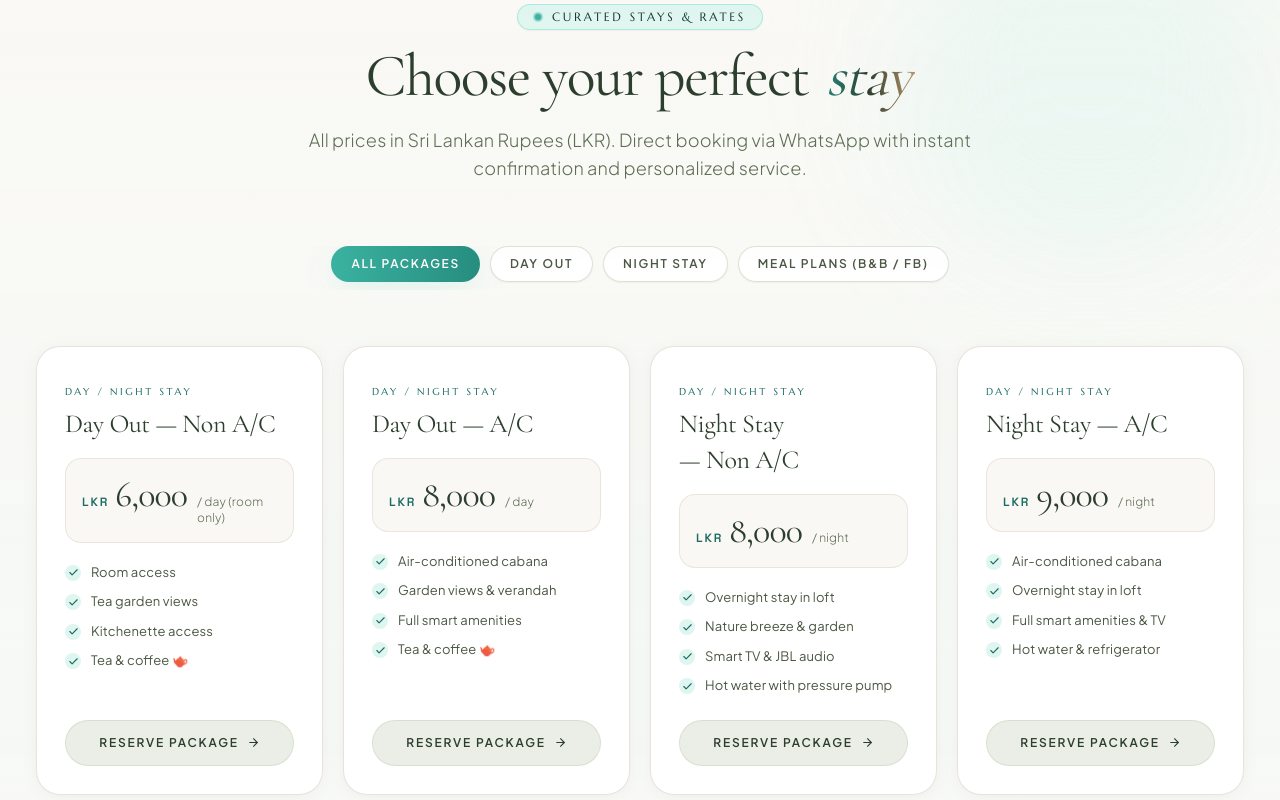
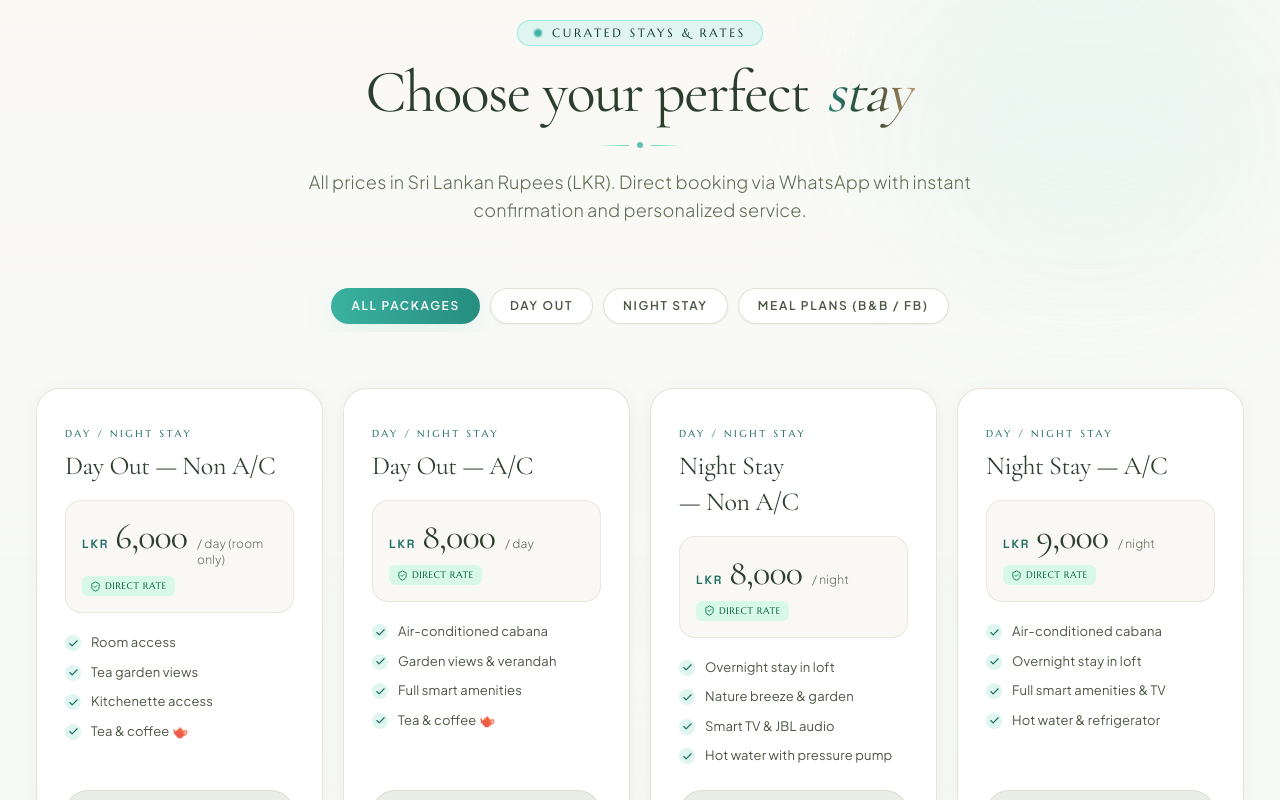
Before and after one commit to raveenn10-bit/kekulama, a Next.js app: page / in a window 1280 px wide. Shown: the part 1900-2700 px from the top of the page. Built offline with nearby package versions, Linux system fonts and the light colour scheme; no server answers.

Commit message:
feat(ui): elevate luxury aesthetic with custom minimalist divider ornaments, 2xl scaling, direct rate badges, and refined glassmorphic cards

```diff
--- a/components/sections/Packages.tsx
+++ b/components/sections/Packages.tsx
@@ -2,7 +2,7 @@
 
 import React, { useState } from "react";
 import { motion, AnimatePresence, useReducedMotion } from "framer-motion";
-import { Check, Sparkles, ArrowRight } from "lucide-react";
+import { Check, Sparkles, ArrowRight, ShieldCheck, Zap } from "lucide-react";
 import { siteData } from "@/data/siteData";
 import { SectionHeading } from "@/components/ui/SectionHeading";
 import { LUXURY_EASING, LUXURY_DURATION } from "@/lib/motion";
@@ -44,7 +44,7 @@ export default function Packages() {
         />
 
         {/* Filter Pills with Liquid Slider Pill Animation */}
-        <div className="flex items-center justify-center gap-2.5 mb-12 overflow-x-auto no-scrollbar pb-2">
+        <div className="flex items-center justify-center gap-2.5 mb-12 2xl:mb-16 overflow-x-auto no-scrollbar pb-2">
           {[
             { id: "all", label: "All Packages" },
             { id: "day", label: "Day Out" },
@@ -56,7 +56,7 @@ export default function Packages() {
               <button
                 key={tab.id}
                 onClick={() => setActiveTab(tab.id as any)}
-                className={`relative px-5 py-2.5 rounded-full font-body text-xs font-semibold uppercase tracking-[0.14em] transition-colors duration-300 whitespace-nowrap cursor-pointer z-10 ${
+                className={`relative px-5 py-2.5 2xl:px-6 2xl:py-3 rounded-full font-body text-xs 2xl:text-sm font-semibold uppercase tracking-[0.14em] transition-colors duration-300 whitespace-nowrap cursor-pointer z-10 ${
                   isActive ? "text-white" : "text-sage-700 hover:text-forest"
                 }`}
               >
@@ -72,7 +72,7 @@ export default function Packages() {
                   />
                 )}
                 {!isActive && (
-                  <div className="absolute inset-0 bg-white/90 border border-sage-200/80 rounded-full -z-20 shadow-sm" />
+                  <div className="absolute inset-0 bg-white/95 border border-sage-200/80 rounded-full -z-20 shadow-sm" />
                 )}
                 {tab.label}
               </button>
@@ -84,7 +84,7 @@ export default function Packages() {
         <motion.div
           ref={scrollRef}
           layout
-          className="flex overflow-x-auto snap-x snap-mandatory gap-5 pb-6 pt-2 px-1 sm:grid sm:grid-cols-2 lg:grid-cols-3 xl:grid-cols-4 sm:overflow-visible sm:pb-0 no-scrollbar"
+          className="flex overflow-x-auto snap-x snap-mandatory gap-5 2xl:gap-7 pb-6 pt-2 px-1 sm:grid sm:grid-cols-2 lg:grid-cols-3 xl:grid-cols-4 2xl:grid-cols-4 sm:overflow-visible sm:pb-0 no-scrollbar"
         >
           <AnimatePresence mode="popLayout">
             {displayedPackages.map((pkg, index) => (
@@ -127,55 +127,61 @@ function PackageCard({
         ease: LUXURY_EASING.quintOut,
         delay: index * 0.04,
       }}
-      whileHover={shouldReduceMotion ? {} : { y: -5 }}
-      className={`snap-center flex-shrink-0 w-[84vw] sm:w-auto bg-white/95 backdrop-blur-sm rounded-3xl p-7 shadow-soft hover:shadow-glow transition-all duration-300 relative flex flex-col justify-between border ${
+      whileHover={shouldReduceMotion ? {} : { y: -6 }}
+      className={`snap-center flex-shrink-0 w-[84vw] sm:w-auto bg-white/95 backdrop-blur-md rounded-3xl p-7 2xl:p-8 shadow-soft hover:shadow-glow transition-all duration-300 relative flex flex-col justify-between border ${
         pkg.popular
-          ? "border-mint-400 ring-2 ring-mint-300/60 bg-gradient-to-b from-mint-50/60 via-white to-white"
+          ? "border-mint-400 ring-2 ring-mint-300/60 bg-gradient-to-b from-mint-50/70 via-white to-white shadow-glow"
           : "border-eucalyptus-200/80 hover:border-mint-300"
       }`}
     >
       <div>
         {/* Popular Highlight Badge */}
         {pkg.popular && (
-          <div className="absolute -top-3.5 right-6 bg-gradient-to-r from-mint-500 to-mint-600 text-white font-eyebrow text-[10px] uppercase tracking-[0.22em] px-3.5 py-1 rounded-full shadow-md flex items-center gap-1.5">
+          <div className="absolute -top-3.5 right-6 bg-gradient-to-r from-mint-500 via-mint-600 to-mint-500 text-white font-eyebrow text-[10px] 2xl:text-xs uppercase tracking-[0.22em] px-3.5 py-1 rounded-full shadow-md flex items-center gap-1.5 animate-pulse">
             <Sparkles size={11} />
             <span>Most Popular</span>
           </div>
         )}
 
         <div className="mb-4">
-          <span className="font-eyebrow text-[10px] uppercase tracking-[0.26em] text-mint-700 font-normal">
+          <span className="font-eyebrow text-[10px] 2xl:text-xs uppercase tracking-[0.26em] text-mint-700 font-normal">
             {pkg.timing ? "Overnight Experience" : "Day / Night Stay"}
           </span>
-          <h3 className="font-display text-2xl sm:text-[26px] text-forest font-normal mt-1 leading-snug">
+          <h3 className="font-display text-2xl sm:text-[26px] 2xl:text-3xl text-forest font-normal mt-1 leading-snug">
             {pkg.name}
           </h3>
         </div>
 
         {/* Price Tag with Luxury Cormorant Numerals and Space Grotesk Currency */}
-        <div className="bg-eucalyptus-50/90 rounded-2xl p-4 mb-5 border border-eucalyptus-200/70">
+        <div className="bg-eucalyptus-50/90 rounded-2xl p-4 2xl:p-5 mb-5 border border-eucalyptus-200/70">
           <div className="flex items-baseline gap-1.5">
-            <span className="font-mono text-xs font-bold tracking-[0.16em] uppercase text-mint-700">LKR</span>
-            <span className="font-display text-3xl sm:text-4xl font-normal text-forest tracking-tight">
+            <span className="font-mono text-xs 2xl:text-sm font-bold tracking-[0.16em] uppercase text-mint-700">LKR</span>
+            <span className="font-display text-3xl sm:text-4xl 2xl:text-5xl font-normal text-forest tracking-tight">
               {pkg.price}
             </span>
-            <span className="font-body text-xs text-sage-600 font-light ml-1">
+            <span className="font-body text-xs 2xl:text-sm text-sage-600 font-light ml-1">
               / {pkg.unit}
             </span>
           </div>
-          {pkg.timing && (
-            <span className="inline-flex items-center gap-1 font-mono text-[10.5px] uppercase tracking-wider text-mint-900 font-medium bg-mint-100/90 px-2.5 py-0.5 rounded-md mt-2">
-              <span>⏱</span>
-              <span>{pkg.timing}</span>
+          <div className="flex items-center gap-2 mt-2 flex-wrap">
+            {pkg.timing && (
+              <span className="inline-flex items-center gap-1 font-mono text-[10.5px] 2xl:text-xs uppercase tracking-wider text-mint-900 font-medium bg-mint-100/90 px-2.5 py-0.5 rounded-md">
+                <span>⏱</span>
+                <span>{pkg.timing}</span>
+              </span>
+            )}
+            <span className="inline-flex items-center gap-1 font-eyebrow text-[9.5px] 2xl:text-[10.5px] uppercase tracking-wider text-emerald-800 bg-emerald-100/80 px-2 py-0.5 rounded-md font-medium">
+              <ShieldCheck size={11} className="text-emerald-700" />
+              <span>Direct Rate</span>
             </span>
-          )}
+          </div>
         </div>
 
         {/* Features Checklist */}
-        <ul className="space-y-2.5 mb-6">
+        <ul className="space-y-2.5 2xl:space-y-3 mb-6 2xl:mb-8">
           {pkg.features.map((feature: string, i: number) => (
-            <li key={i} className="flex items-start gap-2.5 font-body text-xs sm:text-[13px] text-sage-700 leading-normal">
-              <div className="w-4 h-4 rounded-full bg-mint-100 text-mint-700 flex items-center justify-center flex-shrink-0 mt-0.5">
+            <li key={i} className="flex items-start gap-2.5 font-body text-xs sm:text-[13px] 2xl:text-sm text-sage-700 leading-normal">
+              <div className="w-4 h-4 2xl:w-5 2xl:h-5 rounded-full bg-mint-100 text-mint-700 flex items-center justify-center flex-shrink-0 mt-0.5">
                 <Check size={11} strokeWidth={2.5} />
               </div>
               <span>{feature}</span>
@@ -192,7 +198,7 @@ function PackageCard({
         target="_blank"
         rel="noopener noreferrer"
         whileTap={{ scale: 0.98 }}
-        className={`w-full py-3.5 px-5 rounded-full text-center font-body text-xs uppercase tracking-[0.15em] font-semibold transition-all duration-300 flex items-center justify-center gap-2 cursor-pointer ${
+        className={`w-full py-3.5 2xl:py-4 px-5 rounded-full text-center font-body text-xs 2xl:text-sm uppercase tracking-[0.15em] font-semibold transition-all duration-300 flex items-center justify-center gap-2 cursor-pointer ${
           pkg.popular
             ? "bg-gradient-to-r from-mint-500 to-mint-600 text-white shadow-glow hover:from-mint-600 hover:to-mint-700"
             : "bg-sage-100/90 text-forest hover:bg-mint-500 hover:text-white border border-sage-200/80"
--- a/components/ui/SectionHeading.tsx
+++ b/components/ui/SectionHeading.tsx
@@ -22,19 +22,21 @@ export function SectionHeading({
 
   return (
     <div
-      className={`mb-12 md:mb-16 ${
-        isCenter ? "text-center max-w-3xl mx-auto" : "text-left max-w-2xl"
+      className={`mb-12 md:mb-16 2xl:mb-20 ${
+        isCenter ? "text-center max-w-3xl 2xl:max-w-4xl mx-auto" : "text-left max-w-2xl 2xl:max-w-3xl"
       } ${className}`}
     >
       {badge && (
         <div
-          className={`mb-4 ${isCenter ? "flex justify-center" : "flex justify-start"}`}
+          className={`mb-4 2xl:mb-5 ${isCenter ? "flex justify-center" : "flex justify-start"}`}
         >
-          <Badge dot variant="mint">{badge}</Badge>
+          <Badge dot variant="mint" className="bg-mint-100/80 text-mint-900 border-mint-300/80 shadow-sm 2xl:text-xs">
+            {badge}
+          </Badge>
         </div>
       )}
 
-      <h2 className="font-display text-3xl sm:text-4xl md:text-5xl lg:text-6xl text-forest font-normal leading-[1.12] tracking-lux-tight mb-5">
+      <h2 className="font-display text-3xl sm:text-4xl md:text-5xl lg:text-6xl 2xl:text-7xl text-forest font-normal leading-[1.12] tracking-lux-tight mb-5">
         {title}{" "}
         {highlight && (
           <span className="italic font-normal bg-gradient-to-r from-mint-600 via-forest to-bark bg-clip-text text-transparent px-1">
@@ -43,8 +45,15 @@ export function SectionHeading({
         )}
       </h2>
 
+      {/* Luxury Minimalist Accent Divider */}
+      <div className={`flex items-center gap-2 mb-5 ${isCenter ? "justify-center" : "justify-start"}`}>
+        <div className="w-8 h-[1px] bg-gradient-to-r from-transparent via-mint-400/60 to-mint-400" />
+        <div className="w-1.5 h-1.5 rounded-full bg-mint-500/80" />
+        <div className="w-8 h-[1px] bg-gradient-to-r from-mint-400 via-mint-400/60 to-transparent" />
+      </div>
+
       {subtitle && (
-        <p className="font-body font-light text-sm sm:text-base md:text-lg text-sage-600 leading-lux-relaxed max-w-2xl mx-auto">
+        <p className="font-body font-light text-sm sm:text-base md:text-lg 2xl:text-xl text-sage-600 leading-lux-relaxed max-w-2xl 2xl:max-w-3xl mx-auto">
           {subtitle}
         </p>
       )}
```
